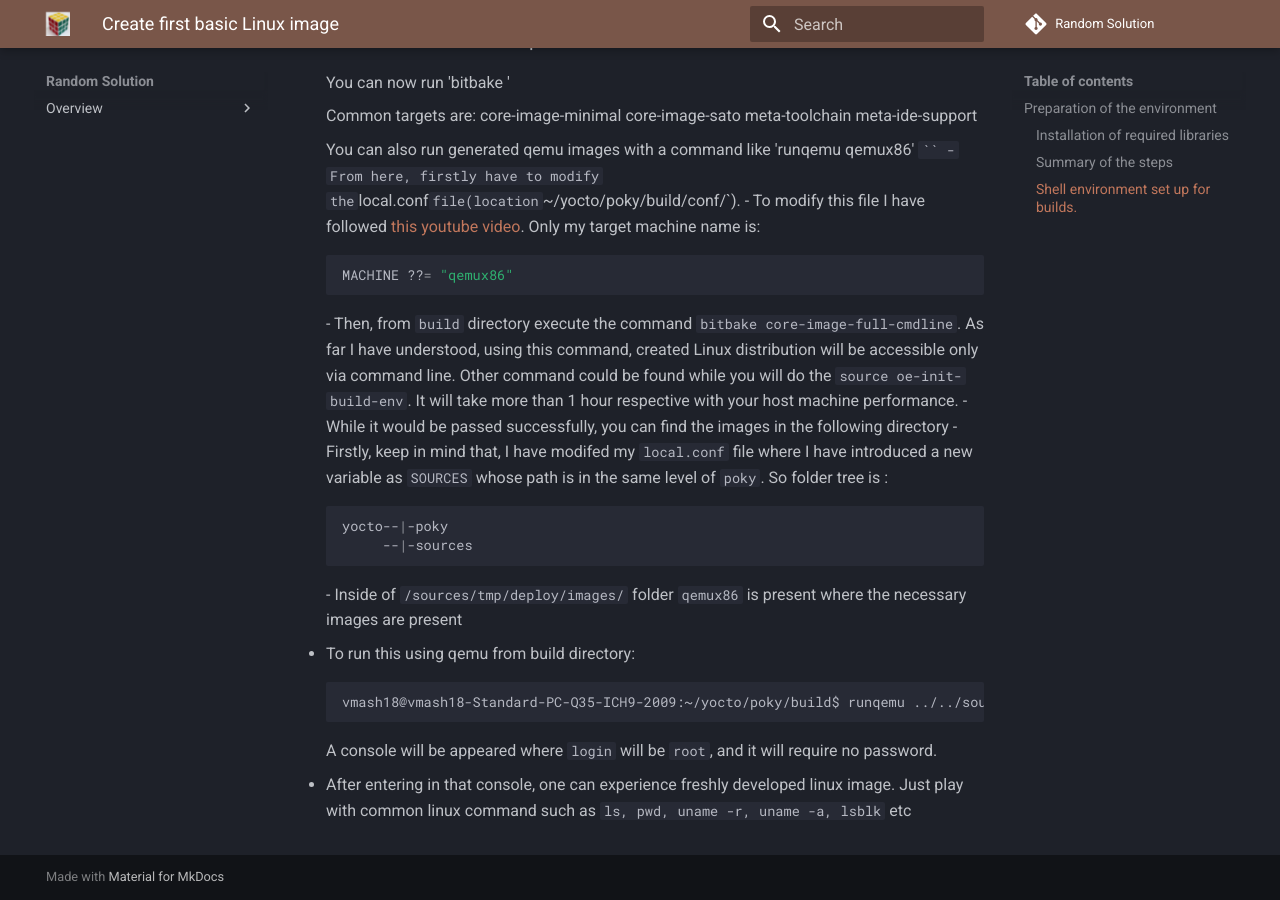
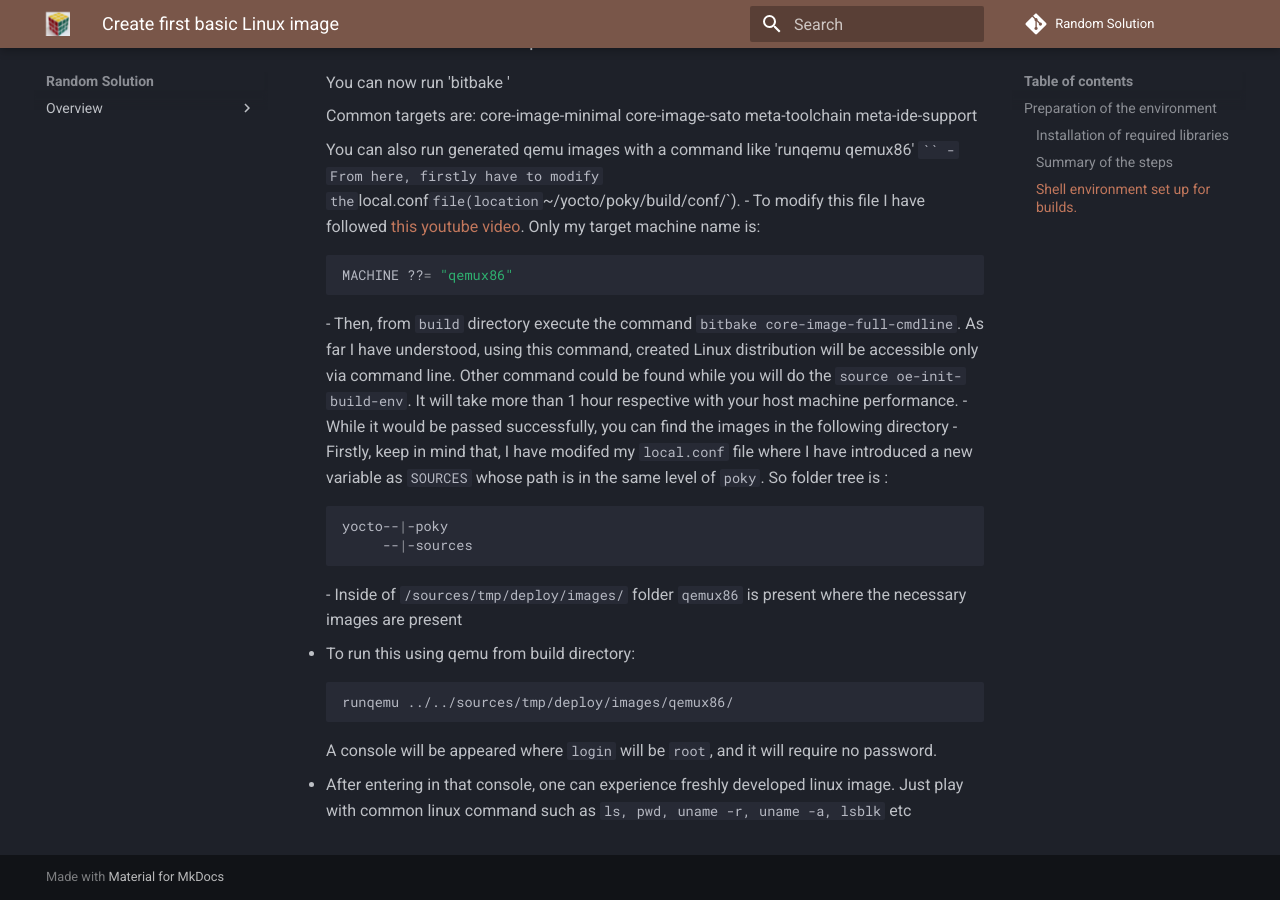
Before and after one commit to atifkarim/random_solution, an MkDocs documentation site: the page built from docs/Yocto_learning/1_yocto_intro.md, in a window 1280 px wide and 900 px high, scrolled down 742 px. Built offline with MkDocs 1.6.1 and Material for MkDocs 9.7.7, drawn with Linux system fonts in a browser that asks for light colours; comment, search, counter and statistics services are not loaded.

Commit message:
Update command

````diff
--- a/docs/Yocto_learning/1_yocto_intro.md
+++ b/docs/Yocto_learning/1_yocto_intro.md
@@ -50,7 +50,7 @@ cloned
 
 - To run this using qemu from build directory:
     ```bash
-    vmash18@vmash18-Standard-PC-Q35-ICH9-2009:~/yocto/poky/build$ runqemu ../../sources/tmp/deploy/images/qemux86/
+    runqemu ../../sources/tmp/deploy/images/qemux86/
     ```
     A console will be appeared where `login` will be `root`, and it will require no password.
 
````
